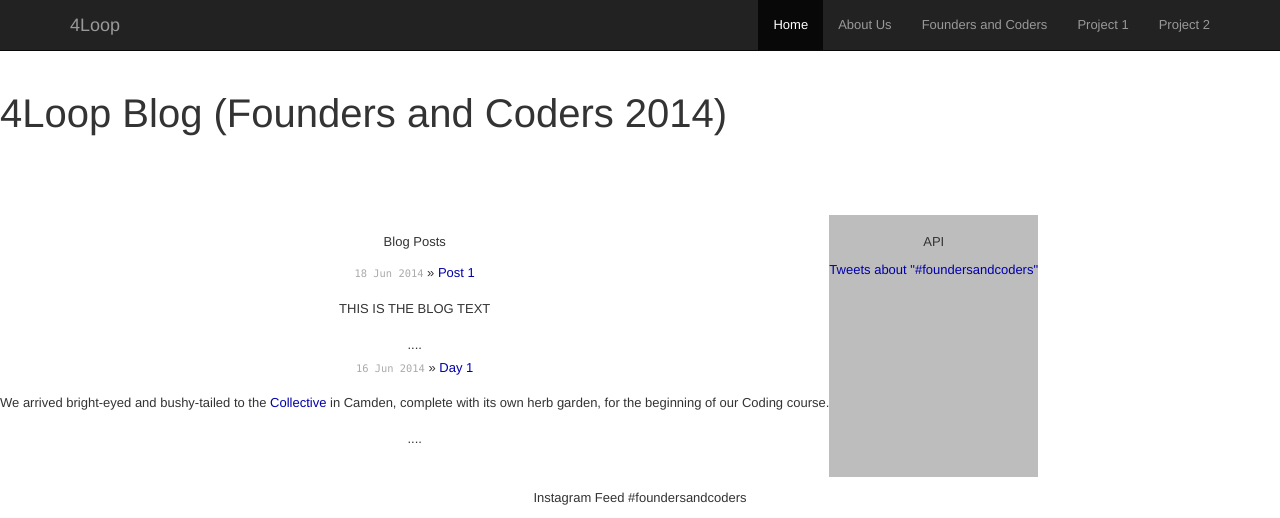
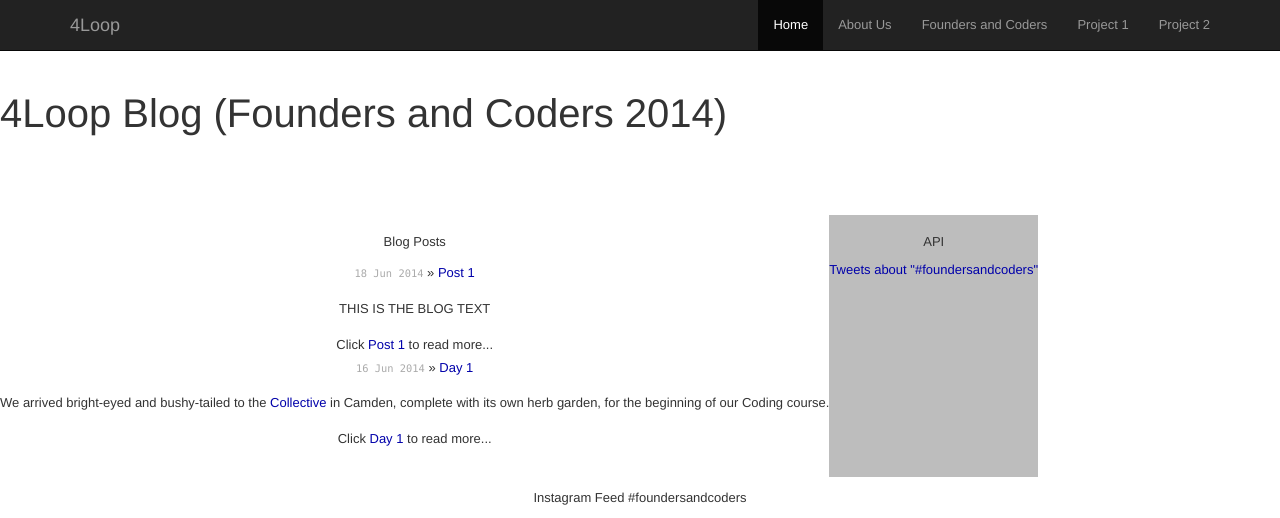
Before and after one commit to wsfan/4loop, a Jekyll site: the page built from index.html, in a window 1280 px wide. Shown: the top 518 px of the page. Built offline with Jekyll 4.4.1, drawn with Linux system fonts in a browser that asks for light colours; comment, search, counter and statistics services are not loaded; grey boxes are pictures that could not be loaded.

Commit message:
Update index.html

```diff
--- a/index.html
+++ b/index.html
@@ -8,7 +8,7 @@ title: Your New Jekyll Site
   <ul class="posts">
     {% for post in site.posts %}
       <li><span>{{ post.date | date_to_string }}</span> &raquo; <a href="{{ post.url | remove_first:'/'}}">{{ post.title }}</a>
-        {{ post.excerpt }} ....
+        {{ post.excerpt }} Click <a href="{{ post.url | remove_first:'/'}}">{{ post.title }}</a> to read more...
         </li>
     {% endfor %}
   </ul>
```
